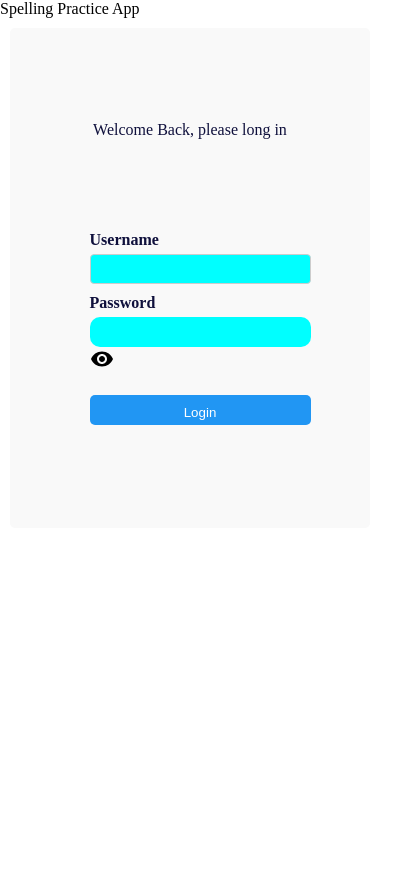
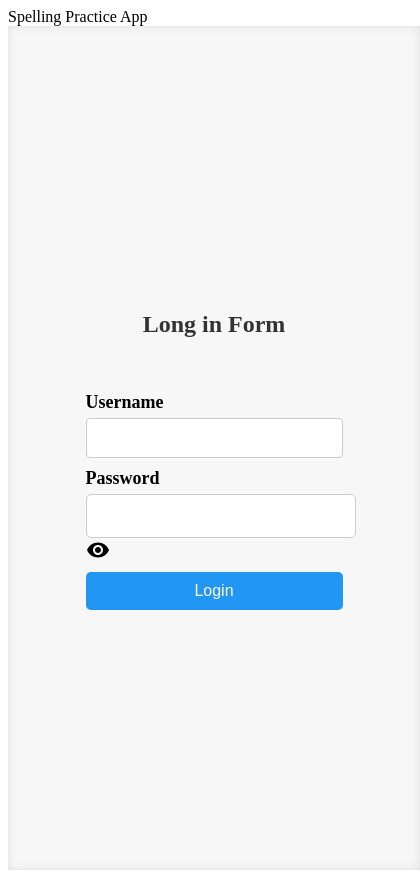
Before and after one commit to khmdagal/pwa-my-spelling-app, a React (Create React App) app: page /login in a window 390 px wide. Shown: the whole page, 420 px wide, since content can reach past the window. Before the commit the page ends 844 px from the top, so only its background shows below. Built offline with nearby package versions, Linux system fonts and the light colour scheme.

Commit message:
Create mobile version as default design for login and sign up forms

```diff
--- a/src/css/LogInAndSingUp.module.css
+++ b/src/css/LogInAndSingUp.module.css
@@ -1,45 +1,80 @@
-/* ====  Mobile style default =====*/
-* {
-  box-sizing: border-box;
-  margin: 0;
-  padding: 0;
-}
+/* ===== Default design is mobile version up to 421px ==== */
 
 .mainContainer {
   display: flex;
   flex-direction: column;
   justify-content: center;
-  justify-content: space-evenly;
   align-items: center;
-  border-radius: 5px;
-  margin: 10px;
-  width: 360px;
-  height: 500px;
-  padding: 10px;
-  background-color: var(--lightgray-color);
-  color: #0f103c;
+  width: 412px;
+  height: 100vh;
+  padding: 20px;
+  box-sizing: border-box;
+  background-color: #f7f7f7;
+  box-shadow: inset 0 0 10px 0 rgba(0, 0, 0, 0.1);
 }
 
-input,
-select {
-  border: none;
-  height: 30px;
-  width: 100%;
-  background-color: cyan;
-  border-radius: 10px;
+.pageHeader {
+  margin-bottom: 20px;
+  text-align: center;
+}
+
+.pageHeaderParagraph {
+  font-size: 24px;
+  font-weight: bold;
+  color: #333;
 }
 
 .inputDive {
   width: 100%;
-  border: none;
-  margin: 10px;
+  margin-bottom: 20px;
+}
+
+.inputDive,
+.schoolOptions,
+.roleOptions label {
+  font-size: 18px;
+  color: black;
+  margin-bottom: 5px;
+  display: block;
+}
+
+.inputDive input {
+  width: 95%;
+  padding: 12px;
+  font-size: 16px;
+  border: 1px solid #ccc;
+  border-radius: 5px;
+  background-color: #fff;
 }
 
 
 button {
   width: 100%;
-  height: 30px;
-  border-radius: 10px;
-  margin: 10px;
+  padding: 12px;
+  background-color: #2196f3;
+  color: white;
+  font-size: 16px;
   border: none;
+  border-radius: 5px;
+  cursor: pointer;
 }
+
+select {
+  width: 95%;
+  padding: 12px;
+  font-size: 16px;
+  border: 1px solid #ccc;
+  border-radius: 5px;
+  background-color: #fff;
+}
+
+button:disabled {
+  background-color: #b0bec5;
+}
+
+.inputDive_password {
+  display: flex;
+  justify-content: space-between;
+  align-items: center;
+  width: 100%;
+}
--- a/src/pages/Login.jsx
+++ b/src/pages/Login.jsx
@@ -73,7 +73,7 @@ function LogIn() {
         <div className={`${classes.mainContainer}`}>
             {spinner && <Spinner />}
             <header className={`${classes.pageHeader}`}>
-                <p className={`${classes.pageHeaderParagraph}`}>Welcome Back, please long in</p>
+                <p className={`${classes.pageHeaderParagraph}`}>Long in Form</p>
             </header>
 
             {errors && <p style={{ color: 'red' }}>{errors}</p>}
--- a/src/pages/SignUp.jsx
+++ b/src/pages/SignUp.jsx
@@ -71,7 +71,7 @@ function SignUp() {
     return (
         <div className={`${classes.mainContainer}`}>
             <header className={`${classes.pageHeader}`}>
-                <p className={`${classes.pageHeaderParagraph}`}>Welcome Back, please long in</p>
+                <p className={`${classes.pageHeaderParagraph}`}>Sign Up Form</p>
             </header>
 
             {errors && <p style={{ color: 'red' }}>{errors}</p>}
@@ -98,7 +98,7 @@ function SignUp() {
                     <input type="email" name="email" value={formData.email} onChange={handleChange} required />
                 </div>
 
-                <div className={`${classes.inputDive}`}>
+                <div className={`${classes.roleOptions}`}>
                     <label htmlFor="userRole">Select your role </label>
                     <select name='role' onChange={handleChange}>
                         <option>--Select--</option>
@@ -106,7 +106,7 @@ function SignUp() {
                     </select>
                 </div>
 
-                <div className={`${classes.inputDive}`}>
+                <div className={`${classes.schoolOptions}`}>
                     <label htmlFor="school">Select your school </label>
                     <select name='school_id' onChange={handleChange}>
                         <option>--Select your school--</option>
```
